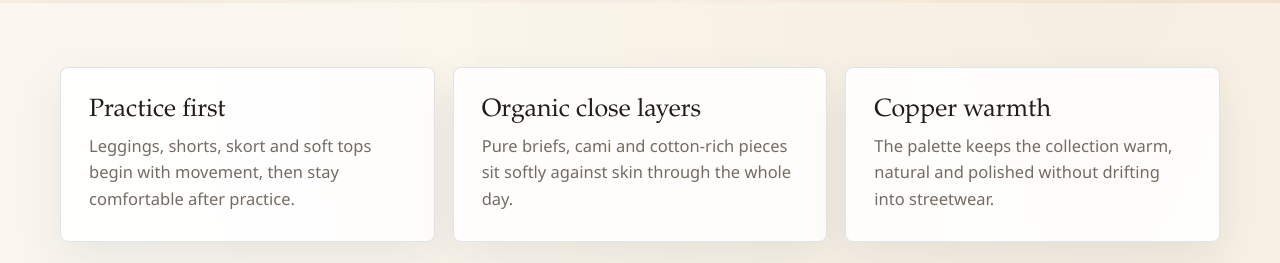
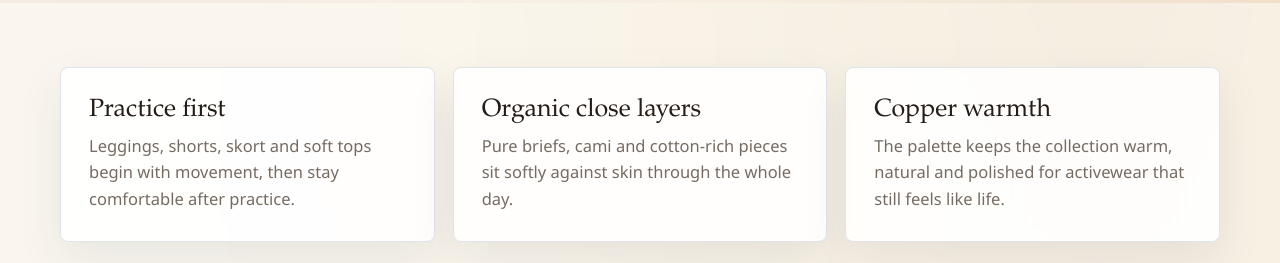
Before and after one commit to indergill2410-tech/Vyoma, a Next.js app: page /women in a window 1280 px wide. Shown: the part 920-1183 px from the top of the page. Built offline with nearby package versions, Linux system fonts and the light colour scheme; no server answers.

Commit message:
Remove streetwear wording

```diff
--- a/app/women/page.js
+++ b/app/women/page.js
@@ -22,7 +22,7 @@ const WOMEN_PROMISES = [
   },
   {
     title: "Copper warmth",
-    body: "The palette keeps the collection warm, natural and polished without drifting into streetwear.",
+    body: "The palette keeps the collection warm, natural and polished for activewear that still feels like life.",
   },
 ];
 
```
